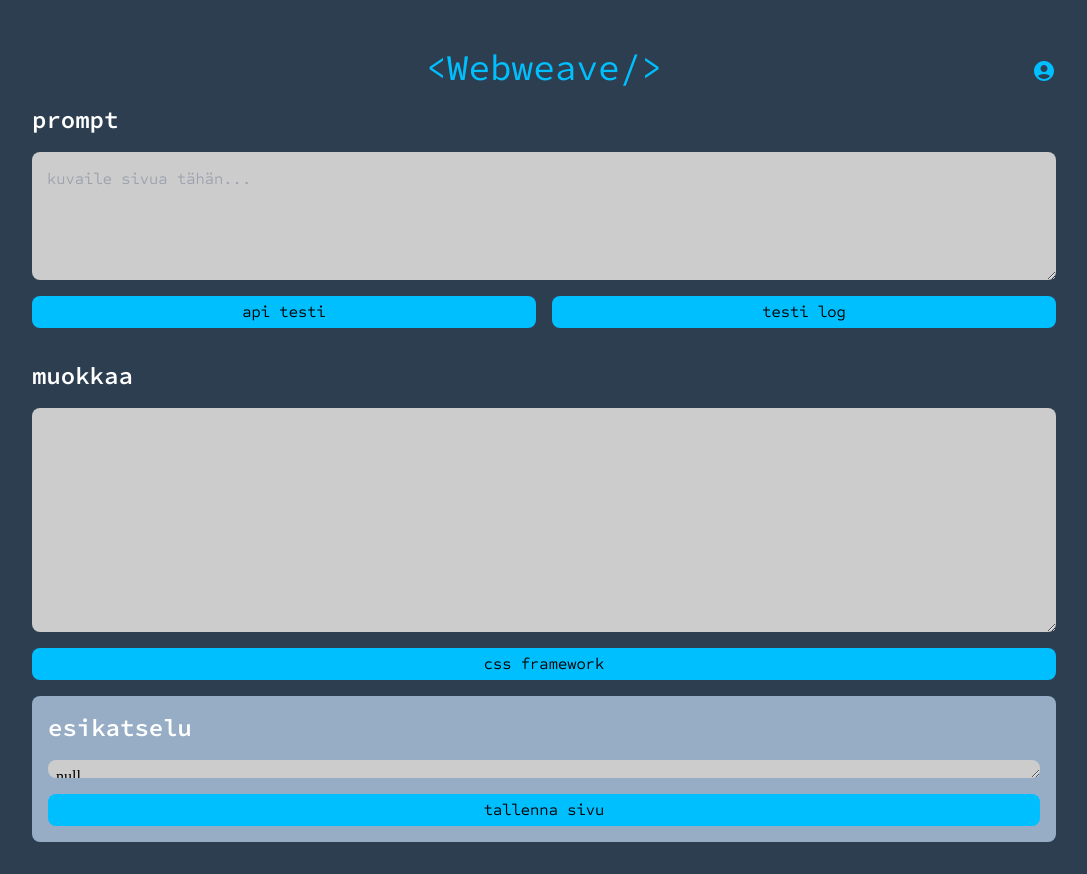
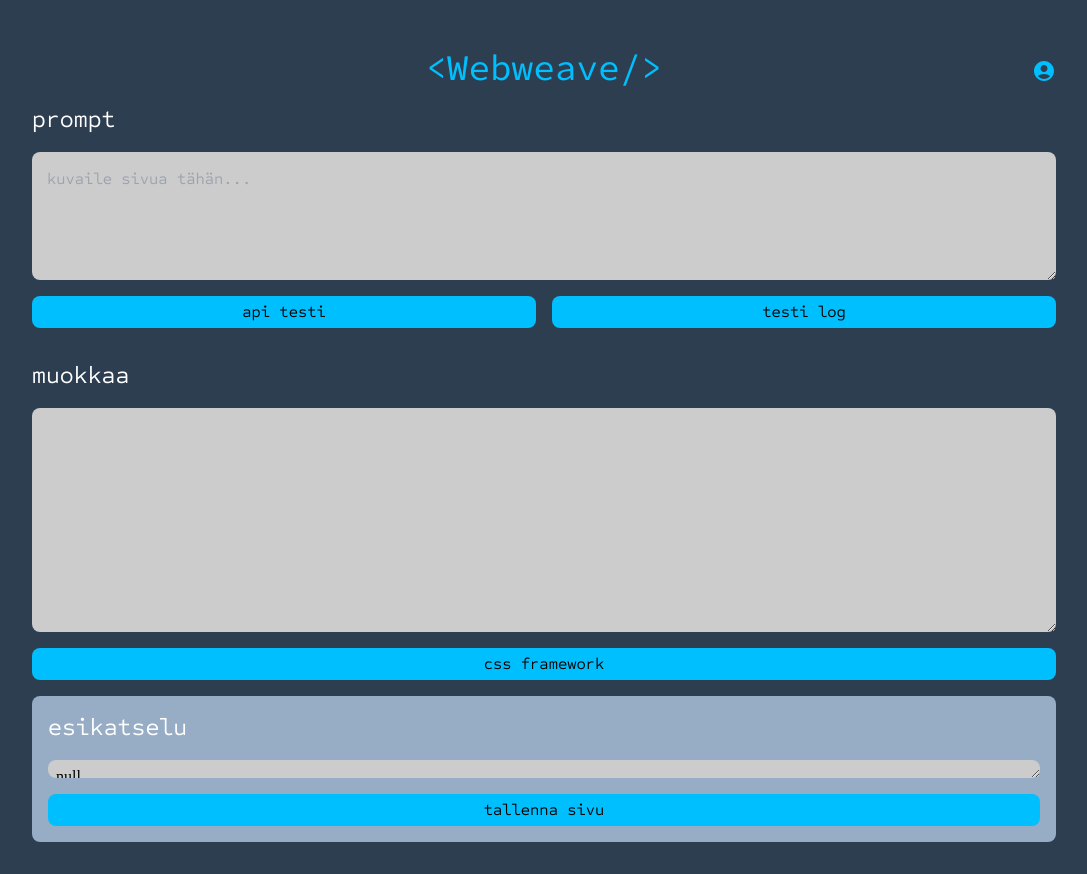
Before and after one commit to ofisch/WebWeave, a React (Vite) app in the folder webweave/: page / in a window 1280 px wide. Shown: the whole page, without its empty margins (96-1183 px from the left). Built offline with nearby package versions, Linux system fonts and the light colour scheme; no server answers.

Commit message:
Update font styles in style.ts

```diff
--- a/webweave/src/assets/style.ts
+++ b/webweave/src/assets/style.ts
@@ -32,11 +32,11 @@ const style = {
   icon: "scale-175 text-action",
 
   promptBlock: "flex flex-col gap-4",
-  promptHeader: "font-sourcecode text-white text-2xl font-semibold self-start",
+  promptHeader: "font-sometype text-white text-2xl  self-start",
   editBlock: "flex flex-col gap-4",
-  editHeader: "font-sourcecode text-white text-2xl font-semibold self-start",
+  editHeader: "font-sometype text-white text-2xl  self-start",
   previewBlock: "flex flex-col gap-4",
-  previewHeader: "font-sourcecode text-white text-2xl font-semibold self-start",
+  previewHeader: "font-sometype text-white text-2xl self-start",
 };
 
 export default style;
```
